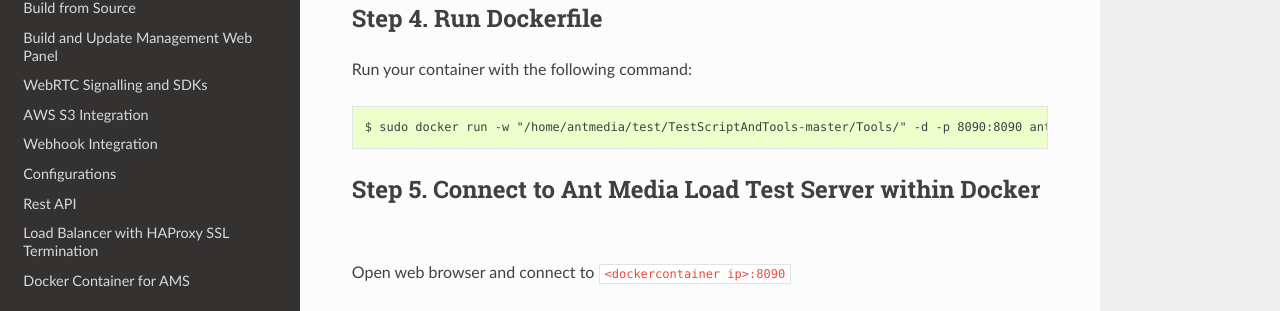
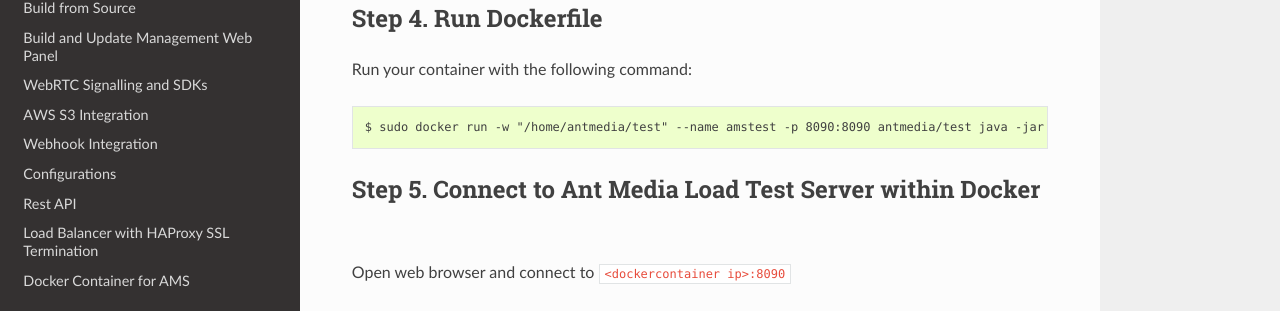
Before and after one commit to sachinmsahrma/Ant-Media-Docs, a Sphinx documentation site: the page built from docs/Preparation-of-Test-Server-and-Running-Tests.rst, in a window 1280 px wide and 1382 px high. Shown: the part 627-938 px from the top of the window. Built offline with Sphinx 7.4.7 and the Read the Docs theme 2.0.0, drawn with Linux system fonts in a browser that asks for light colours.

Commit message:
Update Preparation-of-Test-Server-and-Running-Tests.rst

```diff
--- a/docs/Preparation-of-Test-Server-and-Running-Tests.rst
+++ b/docs/Preparation-of-Test-Server-and-Running-Tests.rst
@@ -31,7 +31,7 @@
 Run your container with the following command:
 ::
 
-$ sudo docker run -w "/home/antmedia/test/TestScriptAndTools-master/Tools/" -d -p 8090:8090 antmedia/test java -jar loadtester-0.0.1-SNAPSHOT-spring-boot.jar
+$ sudo docker run -w "/home/antmedia/test" --name amstest -p 8090:8090 antmedia/test java -jar loadtester.jar
 
 Step 5. Connect to Ant Media Load Test Server within Docker
 ~~~~~~~~~~~~~~~~~~~~~~~~~~~~~~~~~~~~~~~~~~~~~~~~~~~~~~~~~~~
```
